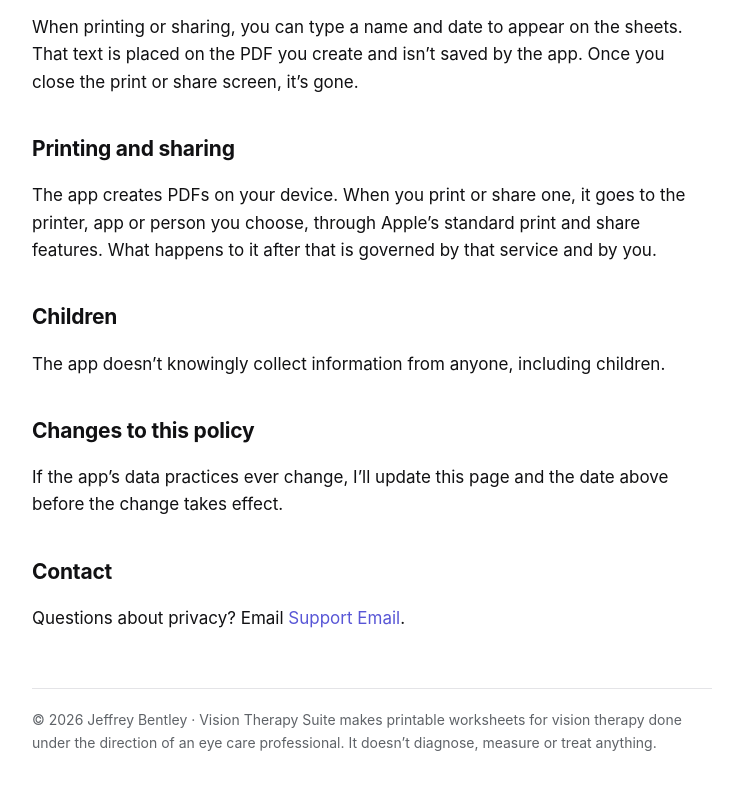
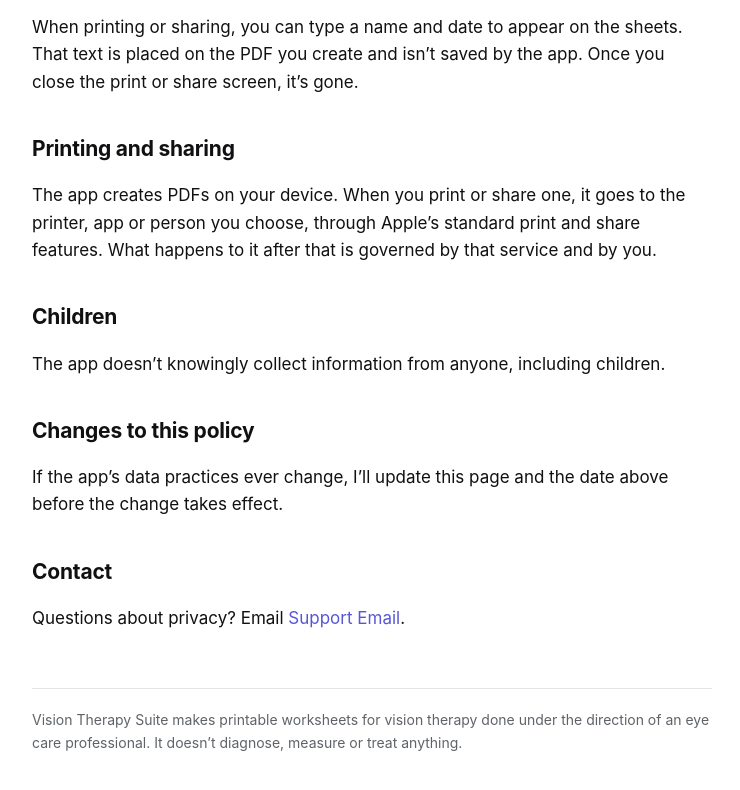
Before and after one commit to Mr3ENTLEY/VTS, a plain HTML site: page privacy.html in a window 1280 px wide. Shown: the part 958-1748 px from the top of the page, without its empty margins (268-1008 px from the left). Drawn offline with Linux system fonts and the light colour scheme.

Commit message:
Update footer content in privacy.html
Removed copyright year from footer in privacy.html.

```diff
--- a/privacy.html
+++ b/privacy.html
@@ -51,7 +51,7 @@
   <h2>Contact</h2>
   <p>Questions about privacy? Email <a href="mailto:visiontherapysuite@gmail.com">Support Email</a>.</p>
 
-  <footer>© 2026 Jeffrey Bentley · Vision Therapy Suite makes printable worksheets for vision therapy done under the direction of an eye care professional. It doesn’t diagnose, measure or treat anything.</footer>
+  <footer>Vision Therapy Suite makes printable worksheets for vision therapy done under the direction of an eye care professional. It doesn’t diagnose, measure or treat anything.</footer>
 </main>
 </body>
 </html>
```
